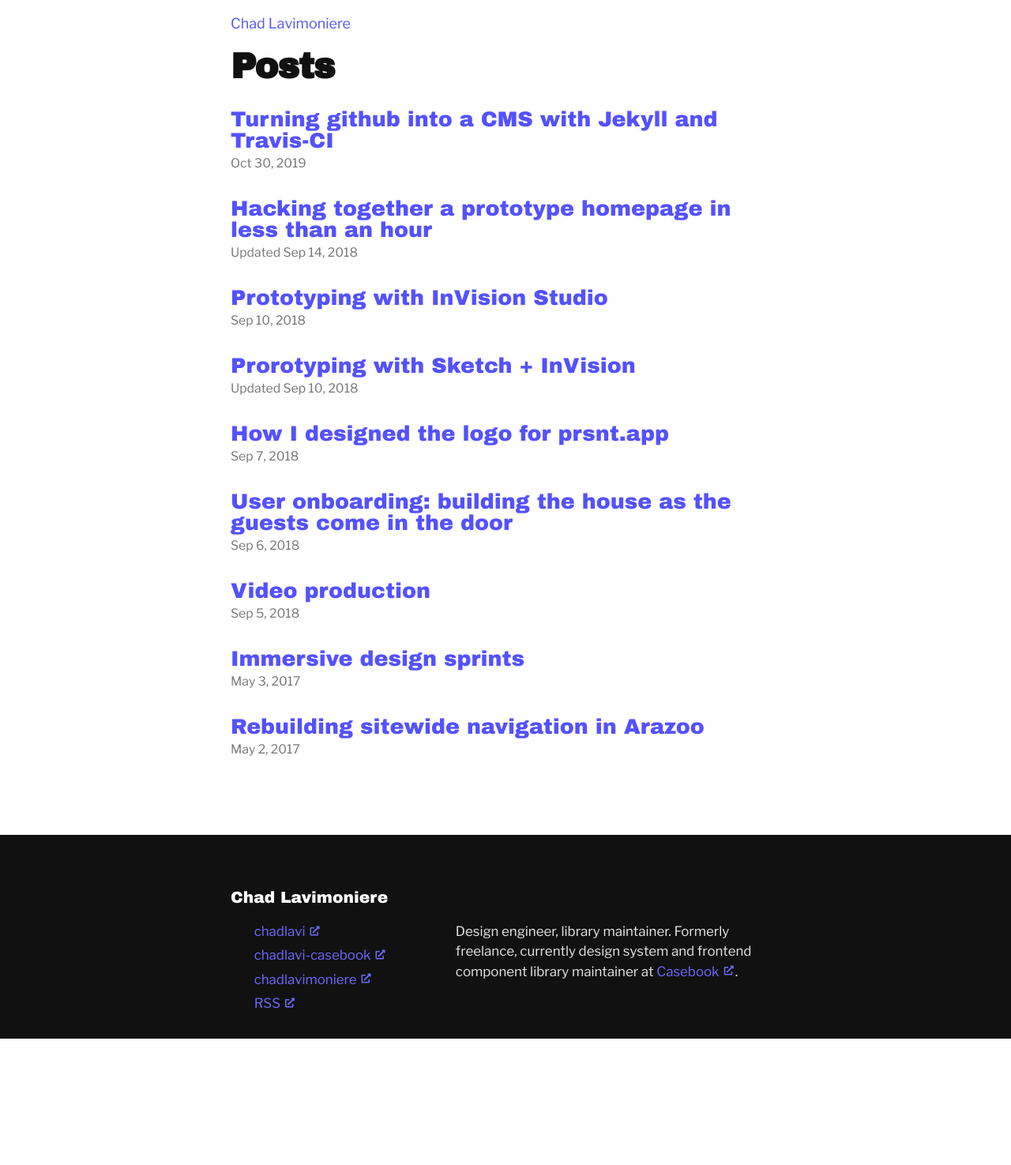
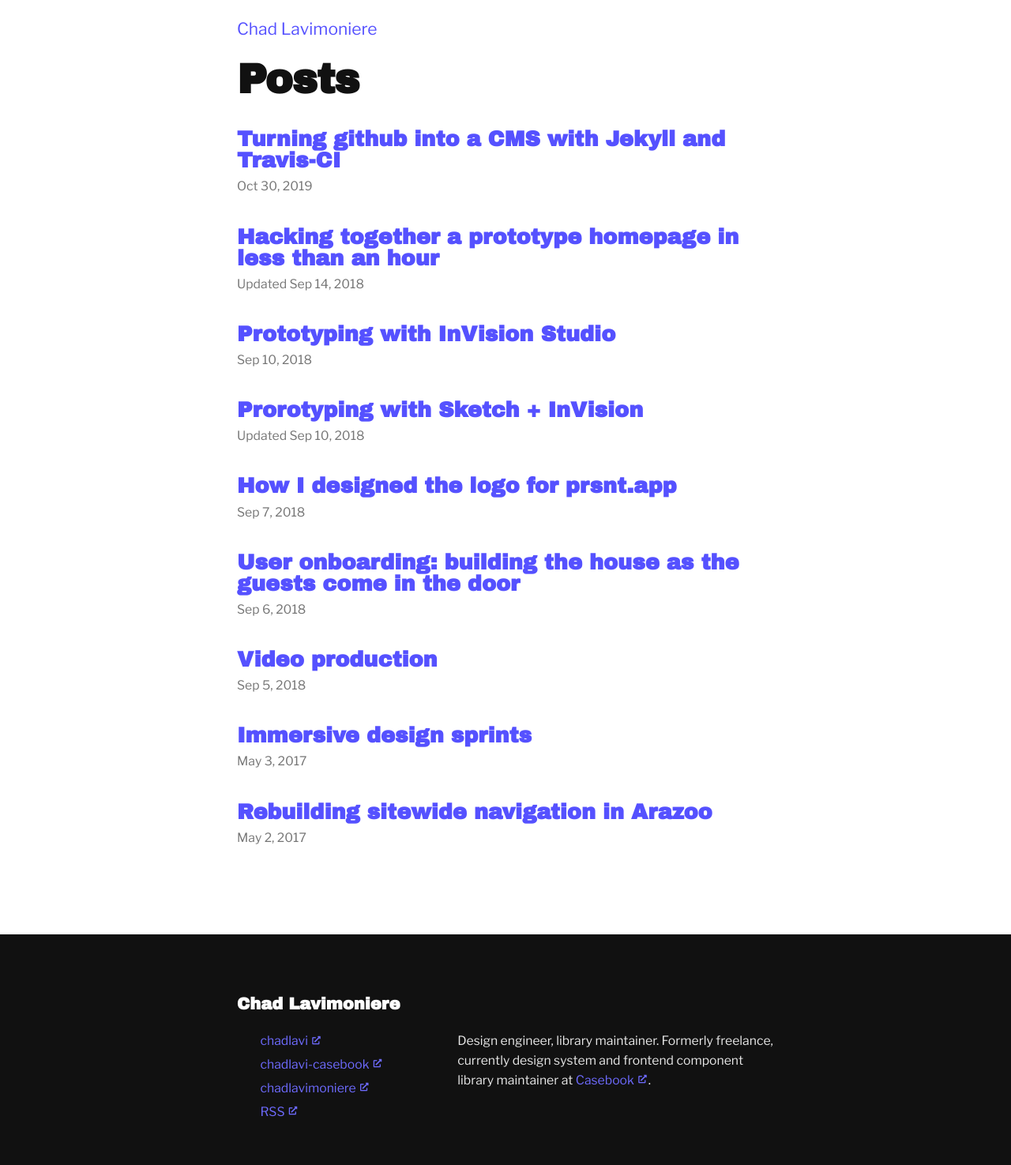
Before and after one commit to chadlavi/blog, a Jekyll site: the page built from index.md, in a window 1280 px wide. Shown: the whole page at 79% size. Built offline with Jekyll 4.4.1, drawn with Linux system fonts in a browser that asks for light colours; before the commit the page ends 1315 px from its top, so only the background shows below that.

Commit message:
update styles

```diff
--- a/_sass/minima.scss
+++ b/_sass/minima.scss
@@ -6,12 +6,12 @@
 $base-font-family: 'Libre Franklin', -apple-system, BlinkMacSystemFont, "Segoe UI", Roboto, Helvetica, Arial, sans-serif, "Apple Color Emoji", "Segoe UI Emoji", "Segoe UI Symbol" !default;
 $monospace-font: "SFMono-Regular", Consolas, "Liberation Mono", Menlo, Courier, monospace;
 
-$base-font-size:   18px !default;
+$base-font-size:   21px !default;
 $base-font-weight: 400 !default;
-$small-font-size:  $base-font-size * 0.875 !default;
-$base-line-height: 1.5 !default;
+$small-font-size:  $base-font-size * 0.75 !default;
+$base-line-height: 1.58 !default;
 
-$spacing-unit:     32px !default;
+$spacing-unit:     36px !default;
 
 $black:            #111 !default;
 $white:            white !default;
@@ -28,7 +28,7 @@ $grey-color-dark:  darken($grey-color, 25%) !default;
 $table-text-align: left !default;
 
 // Width of the content area
-$content-width:   760px !default;
+$content-width:   752px !default;
 
 $mobile:          600px !default;
 $tablet:          800px !default;
--- a/_sass/minima/_base.scss
+++ b/_sass/minima/_base.scss
@@ -37,7 +37,7 @@ h1, h2, h3, h4, h5, h6,
 p, blockquote,
 ul, ol, dl, figure,
 %vertical-rhythm {
-  margin-bottom: $spacing-unit / 2;
+  margin-bottom: $spacing-unit;
 
   @include under($mobile) {
     margin-bottom: $spacing-unit;
@@ -100,6 +100,7 @@ h1, h2, h3, h4, h5, h6 {
 
 h1, h2, h3, h4 {
   font-family: 'Archivo Black', #{$base-font-family};
+  font-weight: 900;
 }
 
 span#byline {
@@ -152,10 +153,10 @@ a {
     }
   }
 
-  &:not([href^='#']):not([href^='/']):after, &[target="_blank"]::after {
+  &[target="_blank"]::after {
     font-family: 'Font Awesome 5 Free';
     content: "  \f35d";
-    @include relative-font-size(2/3);
+    font-size: calc(100% * 2 /3);
     vertical-align: middle;
     white-space: pre;
     display: inline-block;
@@ -164,7 +165,7 @@ a {
   }
 }
 .site-footer a {
-  &:not([href^='#']):not([href^='/']):after, &[target="_blank"]::after {
+  &[target="_blank"]::after {
     transform: translateY(-2px);
   }
 }
@@ -252,7 +253,6 @@ pre {
     display: inline-block;
     fill: $light-text;
     padding-right: 5px;
-    vertical-align: text-top;
 }
 
 .social-media-list {
--- a/_sass/minima/_layout.scss
+++ b/_sass/minima/_layout.scss
@@ -116,6 +116,7 @@
  * Site footer
  */
 .site-footer {
+  font-size: $small-font-size;
   padding: #{$spacing-unit * 2} 0 0 0;
   margin-top: #{$spacing-unit * 2};
   background: $black;
@@ -129,7 +130,7 @@
 }
 
 .footer-heading {
-  @include relative-font-size(1.125);
+  @include relative-font-size(1);
   margin-bottom: #{$spacing-unit / 2};
 }
 
@@ -140,7 +141,7 @@
 }
 
 .footer-col-wrapper {
-  @include relative-font-size(0.9375);
+  // @include relative-font-size(0.9375);
   margin-left: -$spacing-unit / 2;
   @extend %clearfix;
 }
@@ -219,6 +220,7 @@
 .post-link {
   margin-bottom: 0;
   line-height: 1;
+  font-size: 129%;
   & a:focus {
     display: inline-block;
   }
@@ -252,7 +254,7 @@
     @include relative-font-size(1.5);
   }
 
-  * + h2, * + h3, * + h4 {
+  * + h2, * + h3, * + h4, h2:first-child {
     margin: #{$spacing-unit * 1.5} 0 #{$spacing-unit / 4} 0;
   }
 
--- a/index.markdown
+++ /dev/null
@@ -1,6 +0,0 @@
----
-# Feel free to add content and custom Front Matter to this file.
-# To modify the layout, see https://jekyllrb.com/docs/themes/#overriding-theme-defaults
-
-layout: home
----
```
Also changed, not shown: index.md (added, +3 -0 lines).
